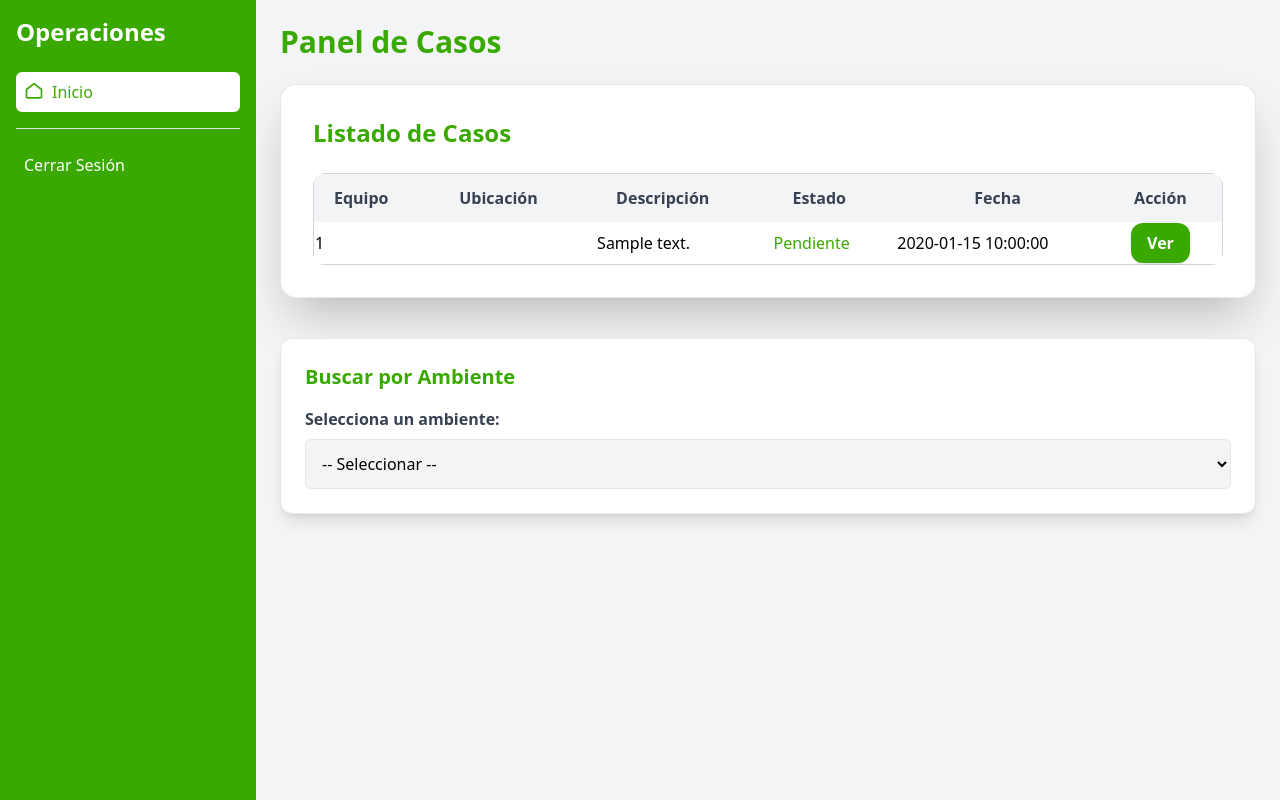
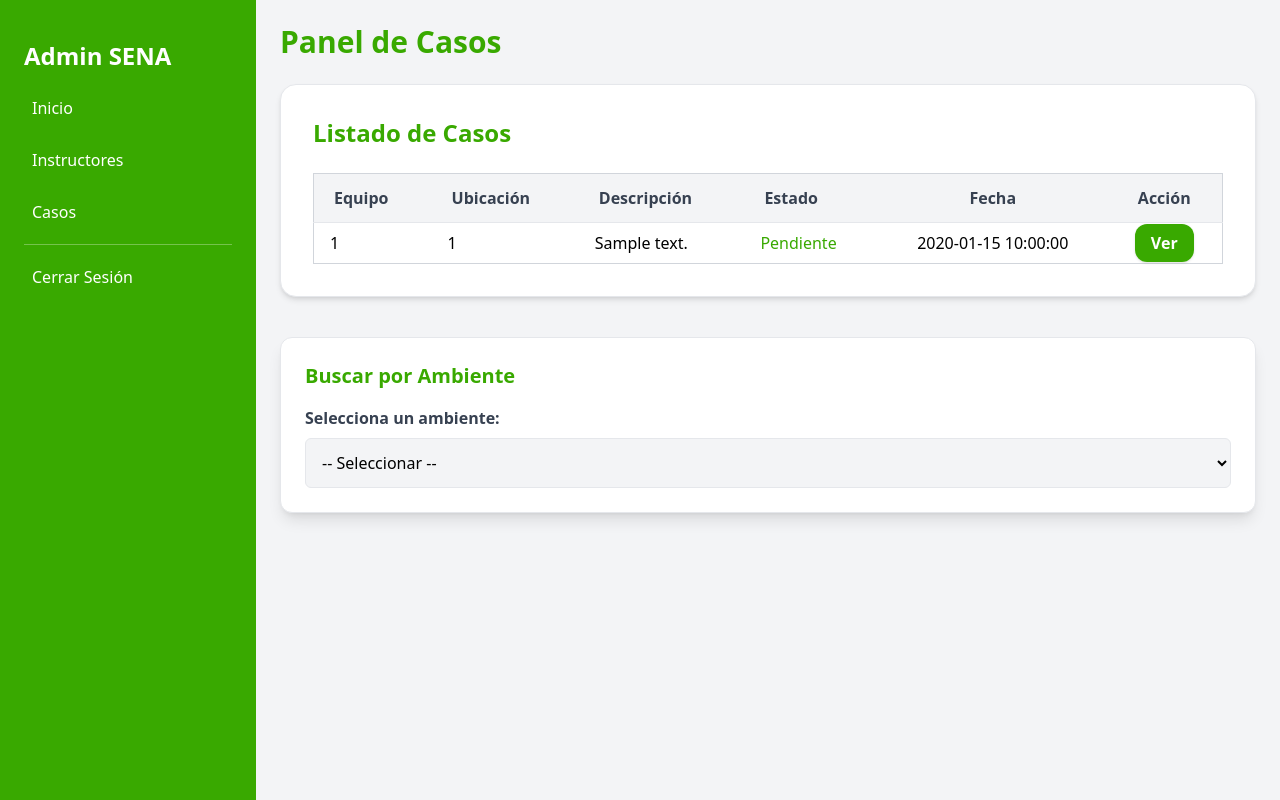
Before and after one commit to Stely69/mesa-de-ayuda, a PHP site: page /Tics/Tics in a window 1280 px wide. Run offline with PHP 8.4, Linux system fonts and the light colour scheme; tables that the repository leaves empty or names only in its code hold one stand-in row (values such as "Sample post"); data that the repository does not hold is empty; some libraries are stand-ins or nearby versions.

Commit message:
fix: improve layout and styling in Tics.php for better user experience

```diff
--- a/public/views/Tics/Tics.php
+++ b/public/views/Tics/Tics.php
@@ -2,7 +2,8 @@
     require_once __DIR__ . '../../../../Controller/CasoController.php';
     $casos = new CasoController();
     $listadecasos = $casos->getCasos();
-    //var_dump($listadecasos);
+    // var_dump($listadecasos);
+    session_start();
 ?>
 <!DOCTYPE html>
 <html lang="es">
@@ -11,37 +12,62 @@
     <meta name="viewport" content="width=device-width, initial-scale=1.0">
     <title>Panel de Casos - SENA</title>
     <script src="https://cdn.tailwindcss.com"></script>
+    <!--Colores personalizados-->
+    <script>
+        tailwind.config = {
+        theme: {
+            extend: {
+            colors: {
+                senaGreen: '#39A900',
+                senaGreenDark: '#2f8800',
+            }
+            }
+        }
+        }
+    </script>
 </head>
 <body class="bg-gray-100">
-    <div class="flex">
+    <!-- Botón hamburguesa -->
+    <div class="md:hidden p-4 bg-senaGreen text-white flex justify-between items-center">
+        <span class="font-bold text-lg">Admin SENA</span>
+        <button id="menuButton" class="focus:outline-none">
+            <svg class="w-6 h-6" fill="none" stroke="currentColor" stroke-width="2" viewBox="0 0 24 24">
+                <path stroke-linecap="round" stroke-linejoin="round" d="M4 6h16M4 12h16M4 18h16"/>
+            </svg>
+        </button>
+    </div>
+
+    <div class="flex min-h-screen">
         <!-- Sidebar -->
-        <aside class="w-64 bg-[#39A900] text-white flex flex-col p-4 fixed h-screen">
-            <h1 class="text-2xl font-bold mb-6">Operaciones</h1>
-            <nav class="flex flex-col space-y-4">
-                <a href="Almacen" class="nav-link p-2 bg-white text-[#39A900] rounded-md flex items-center space-x-2">
-                    <svg xmlns="http://www.w3.org/2000/svg" fill="none" viewBox="0 0 24 24" stroke="currentColor" class="w-5 h-5">
-                        <path stroke-linecap="round" stroke-linejoin="round" stroke-width="2" d="M3 9l9-7 9 7v8a2 2 0 0 1-2 2H5a2 2 0 0 1-2-2V9z"></path>
+        <aside id="sidebar" class="bg-senaGreen text-white w-64 p-6 space-y-4 fixed inset-y-0 left-0 transform -translate-x-full md:translate-x-0 transition-transform duration-300 z-40 md:relative md:block">
+            <div class="flex justify-end md:hidden -mt-4 -mr-4">
+                <button id="closeSidebar" class="text-white p-2">
+                    <svg class="w-6 h-6" fill="none" stroke="currentColor" stroke-width="2" viewBox="0 0 24 24">
+                    <path stroke-linecap="round" stroke-linejoin="round" d="M6 18L18 6M6 6l12 12"/>
                     </svg>
-                    <span>Inicio</span>
-                </a>
-                <hr>
-                <?php session_start(); ?>
+                </button>
+            </div>
+            <h1 class="text-2xl font-bold mb-6">Admin SENA</h1>
+            <nav class="flex flex-col space-y-3">
+                <a href="../" class="p-2 hover:bg-white hover:text-senaGreen rounded">Inicio</a>
+                <a href="instructores" class="p-2 hover:bg-white hover:text-senaGreen rounded">Instructores</a>
+                <a href="pendientes" class="p-2 hover:bg-white hover:text-senaGreen rounded">Casos</a>
+                <hr class="border-white opacity-30">
                 <?php if (isset($_SESSION["id"])): ?>
-                    <a href="#" class="nav-link p-2 hover:bg-white hover:text-[#39A900] rounded-md">Bienvenido, <?php echo $_SESSION["nombres"]; ?></a>
+                    <a href="../Perfi/perfil" class="p-2 hover:bg-white hover:text-senaGreen rounded">Bienvenido, <?php echo $_SESSION["nombres"]; ?></a>
                 <?php endif; ?>
-                <a href="../Login/LogoutAction" class="nav-link p-2 hover:bg-white hover:text-[#39A900] rounded-md">Cerrar Sesión</a>
+                <a href="../Login/LogoutAction" class="p-2 hover:bg-white hover:text-senaGreen rounded">Cerrar Sesión</a>
             </nav>
         </aside>
 
         <!-- Main Content -->
-        <main class="flex-1 p-6 ml-64 overflow-auto">
-            <h2 class="text-3xl font-semibold text-[#39A900] mb-6">Panel de Casos</h2>
+        <main class="flex-1 p-4 md:p-6 md:ml-15 overflow-auto">
+            <h2 class="text-2xl md:text-3xl font-semibold text-[#39A900] mb-6">Panel de Casos</h2>
 
             <!-- Listado de Casos -->
-            <div class="bg-white p-8 rounded-2xl shadow-2xl border border-gray-200 mb-10">
-                <h3 class="text-2xl font-bold text-[#39A900] mb-6">Listado de Casos</h3>
-                <div class="overflow-x-auto rounded-xl">
-                    <table class="min-w-full border border-gray-300 rounded-xl">
+            <div class="bg-white p-4 md:p-8 rounded-2xl shadow-md border border-gray-200 mb-10 overflow-x-auto">
+                <h3 class="text-xl md:text-2xl font-bold text-[#39A900] mb-6">Listado de Casos</h3>
+                <table class="min-w-full border border-gray-300 text-sm md:text-base">
                     <thead class="bg-gray-100 text-gray-700">
                         <tr>
                             <th class="py-3 px-5 text-left">Equipo</th>
@@ -55,21 +81,21 @@
                     <tbody>
                         <?php
                             if (!is_array($listadecasos) || empty($listadecasos)) {
-                                echo "<tr><td colspan='5' class='text-center'>No hay casos registrados</td></tr>";
+                                echo "<tr><td colspan='6' class='text-center py-4'>No hay casos registrados</td></tr>";
                             } else {
                                 foreach ($listadecasos as $caso) {
-                                    echo "<tr>";
-                                    echo "<td>" . htmlspecialchars($caso['case_id']) . "</td>";
-                                    echo "<td>" . htmlspecialchars($caso['']) . "</td>";
-                                    echo "<td>" . htmlspecialchars($caso['descripcion']) . "</td>";
+                                    echo "<tr class='border-t'>";
+                                    echo "<td class='py-2 px-4'>" . htmlspecialchars($caso['producto_id']) . "</td>";
+                                    echo "<td class='py-2 px-4'>" . htmlspecialchars($caso['ambiente_id']) . "</td>";
+                                    echo "<td class='py-2 px-4'>" . htmlspecialchars($caso['descripcion']) . "</td>";
                                     if ($caso["estado_id"] == "1") {
-                                        echo "<td class='text-[#39A900]'>Pendiente</td>";
+                                        echo "<td class='text-[#39A900] py-2 px-4'>Pendiente</td>";
                                     } else {
-                                        echo "<td class='text-[#39A900]'>Resuelto</td>";
+                                        echo "<td class='text-red-600 py-2 px-4'>Resuelto</td>";
                                     }
-                                    echo "<td>". htmlspecialchars($caso["fecha_creacion"]) . "</td>";
-                                    echo "<td class='text-center'>";
-                                    echo "<button onclick='mostrarProcedimiento(\"" . htmlspecialchars($caso['descripcion']), htmlspecialchars($caso['asignado_a']) . "\")' class='px-4 py-2 bg-[#39A900] text-white rounded-xl font-bold shadow hover:bg-green-600 transition-all'>Ver</button>";
+                                    echo "<td class='py-2 px-4 text-center'>" . htmlspecialchars($caso["fecha_creacion"]) . "</td>";
+                                    echo "<td class='py-2 px-4 text-center'>";
+                                    echo "<a href=\"ver_caso?id=" . htmlspecialchars($caso['id']) . "\" class=\"px-4 py-2 bg-[#39A900] text-white rounded-xl font-bold shadow hover:bg-green-600 transition-all\">Ver</a>";
                                     echo "</td>";
                                     echo "</tr>";
                                 }
@@ -78,7 +104,6 @@
                     </tbody>
                 </table>
             </div>
-            </div>
 
             <!-- Buscar por Ambiente -->
             <div class="bg-white p-6 rounded-xl shadow-lg border border-gray-200 hover:shadow-2xl transition-all mt-10">
@@ -86,19 +111,12 @@
                 <label for="ambiente" class="block text-gray-700 font-semibold mb-2">Selecciona un ambiente:</label>
                 <select id="ambiente" class="p-3 border rounded-md w-full bg-gray-100">
                     <option value="">-- Seleccionar --</option>
-                    <option value="101">Ambiente 101</option>
-                    <option value="102">Ambiente 102</option>
-                    <option value="103">Ambiente 103</option>
-                    <option value="104">Ambiente 104</option>
-                    <option value="105">Ambiente 105</option>
-                    <option value="106">Ambiente 106</option>
-                    <option value="107">Ambiente 107</option>
-                    <option value="108">Ambiente 108</option>
-                    <option value="109">Ambiente 109</option>
-                    <option value="110">Ambiente 110</option>
+                    <?php for ($i = 101; $i <= 110; $i++): ?>
+                        <option value="<?= $i ?>">Ambiente <?= $i ?></option>
+                    <?php endfor; ?>
                 </select>
-                <div id="casosAmbiente" class="mt-4 hidden">
-                    <table class="min-w-full bg-white border border-gray-300 rounded-md mt-4">
+                <div id="casosAmbiente" class="mt-4 hidden overflow-x-auto">
+                    <table class="min-w-full bg-white border border-gray-300 rounded-md mt-4 text-sm md:text-base">
                         <thead class="bg-gray-200 text-gray-700">
                             <tr>
                                 <th class="py-2 px-4 border-b">Caso</th>
@@ -116,75 +134,15 @@
         </main>
     </div>
 
-    <!-- Notificaciones y Modal -->
-    <div id="notificacion" class="fixed bottom-5 right-5 bg-green-500 text-white p-4 rounded-lg shadow-lg hidden">Caso enviado a servicio técnico.</div>
-    <div id="modalProcedimiento" class="fixed inset-0 flex items-center justify-center hidden bg-black bg-opacity-50">
+    <!-- Modal procedimiento -->
+    <div id="modalProcedimiento" class="fixed inset-0 flex items-center justify-center hidden bg-black bg-opacity-50 z-50">
         <div class="bg-white p-6 rounded-lg shadow-lg max-w-md">
-            <h3 class="text-xl font-bold text-[#39A900] mb-4">Procedimiento Realizado</h3>
+            <h3 class="text-xl font-bold text-[#39A900] mb-4">Detalles de la Falla</h3>
             <p id="procedimientoTexto" class="text-gray-700"></p>
-            <button onclick="cerrarProcedimiento()" class="mt-4 px-4 py-2 bg-gray-600 text-white rounded-xl font-bold shadow hover:bg-gray-700 transition-all">Cerrar</button>
+            <button onclick="cerrarProcedimiento()" class="mt-4 px-4 py-2 bg-gray-600 text-white rounded-xl font-bold hover:bg-gray-700">Cerrar</button>
         </div>
     </div>
 
-
-
-
-
-
-
-
-  <!--  <script>
-        const casosPorAmbiente = {
-            101: [
-                { caso: 'Cambio de monitor', estado: 'Pendiente', fechaRecibido: '2024-03-01', fechaResuelto: '-' },
-                { caso: 'Cambio de teclado', estado: 'Cerrado', fechaRecibido: '2024-02-25', fechaResuelto: '2024-02-28' }
-            ],
-            102: [
-                { caso: 'Cambio de CPU', estado: 'Cerrado', fechaRecibido: '2024-02-20', fechaResuelto: '2024-02-22' },
-                { caso: 'Cambio de mouse', estado: 'Pendiente', fechaRecibido: '2024-03-02', fechaResuelto: '-' }
-            ]
-        };
-
-        document.getElementById('ambiente').addEventListener('change', function() {
-            const ambiente = this.value;
-            const contenedor = document.getElementById('casosAmbiente');
-            const lista = document.getElementById('listaCasosAmbiente');
-            const sinCasos = document.getElementById('sinCasos');
-
-            if (casosPorAmbiente[ambiente]) {
-                lista.innerHTML = '';
-                casosPorAmbiente[ambiente].forEach(caso => {
-                    const row = document.createElement('tr');
-                    row.innerHTML = `
-                        <td class="py-2 px-4 border-b">${caso.caso}</td>
-                        <td class="py-2 px-4 border-b">Ambiente ${ambiente}</td>
-                        <td class="py-2 px-4 border-b">${caso.estado}</td>
-                        <td class="py-2 px-4 border-b">${caso.fechaRecibido}</td>
-                        <td class="py-2 px-4 border-b">${caso.fechaResuelto}</td>
-                    `;
-                    lista.appendChild(row);
-                });
-                sinCasos.classList.add('hidden');
-                contenedor.classList.remove('hidden');
-            } else {
-                lista.innerHTML = '';
-                contenedor.classList.add('hidden');
-                sinCasos.classList.remove('hidden');
-            }
-        });
-        document.addEventListener('keydown', (e) => {
-    if (e.key === 'Escape') {
-        document.getElementById('modalPendientes').classList.add('hidden');
-    }
-});
-document.getElementById('modalPendientes').addEventListener('click', (e) => {
-    if (e.target.id === 'modalPendientes') {
-        e.target.classList.add('hidden');
-    }
-});
-
-    </script>
--->
     <script>
         function mostrarProcedimiento(texto) {
             document.getElementById('procedimientoTexto').innerText = texto;
@@ -195,12 +153,18 @@
             document.getElementById('modalProcedimiento').classList.add('hidden');
         }
 
-        function enviarNotificacion() {
-            let notificacion = document.getElementById('notificacion');
-            notificacion.classList.remove('hidden');
-            setTimeout(() => notificacion.classList.add('hidden'), 3000);
-        }
+        // Sidebar control
+        const sidebar = document.getElementById('sidebar');
+        const closeSidebarButton = document.getElementById('closeSidebar');
+        const menuButton = document.getElementById('menuButton');
+
+        closeSidebarButton.addEventListener('click', () => {
+            sidebar.classList.add('-translate-x-full');
+        });
+
+        menuButton.addEventListener('click', () => {
+            sidebar.classList.toggle('-translate-x-full');
+        });
     </script>
-
 </body>
 </html>
```
Lines whose indentation alone changed are shown as unchanged.
